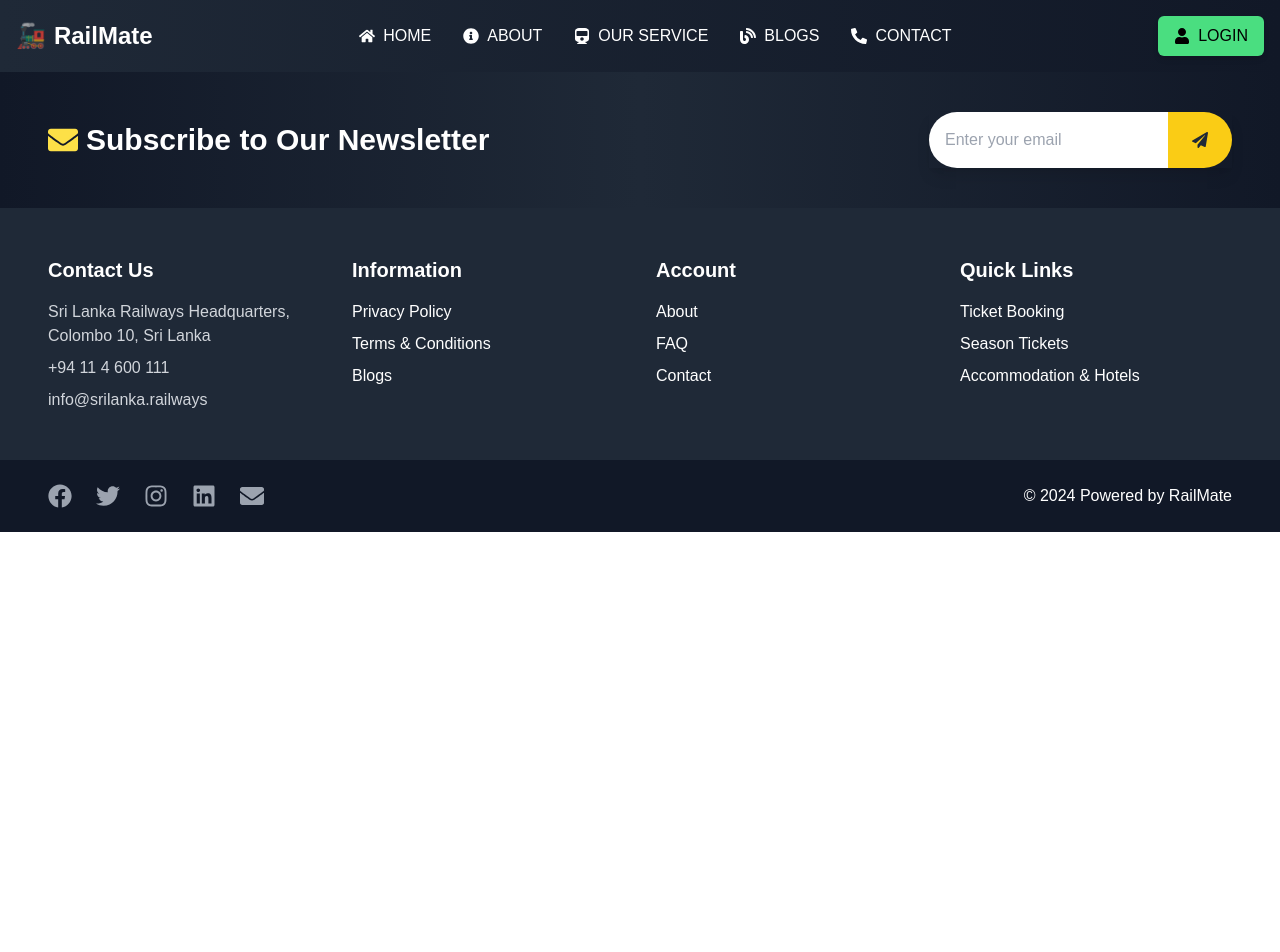
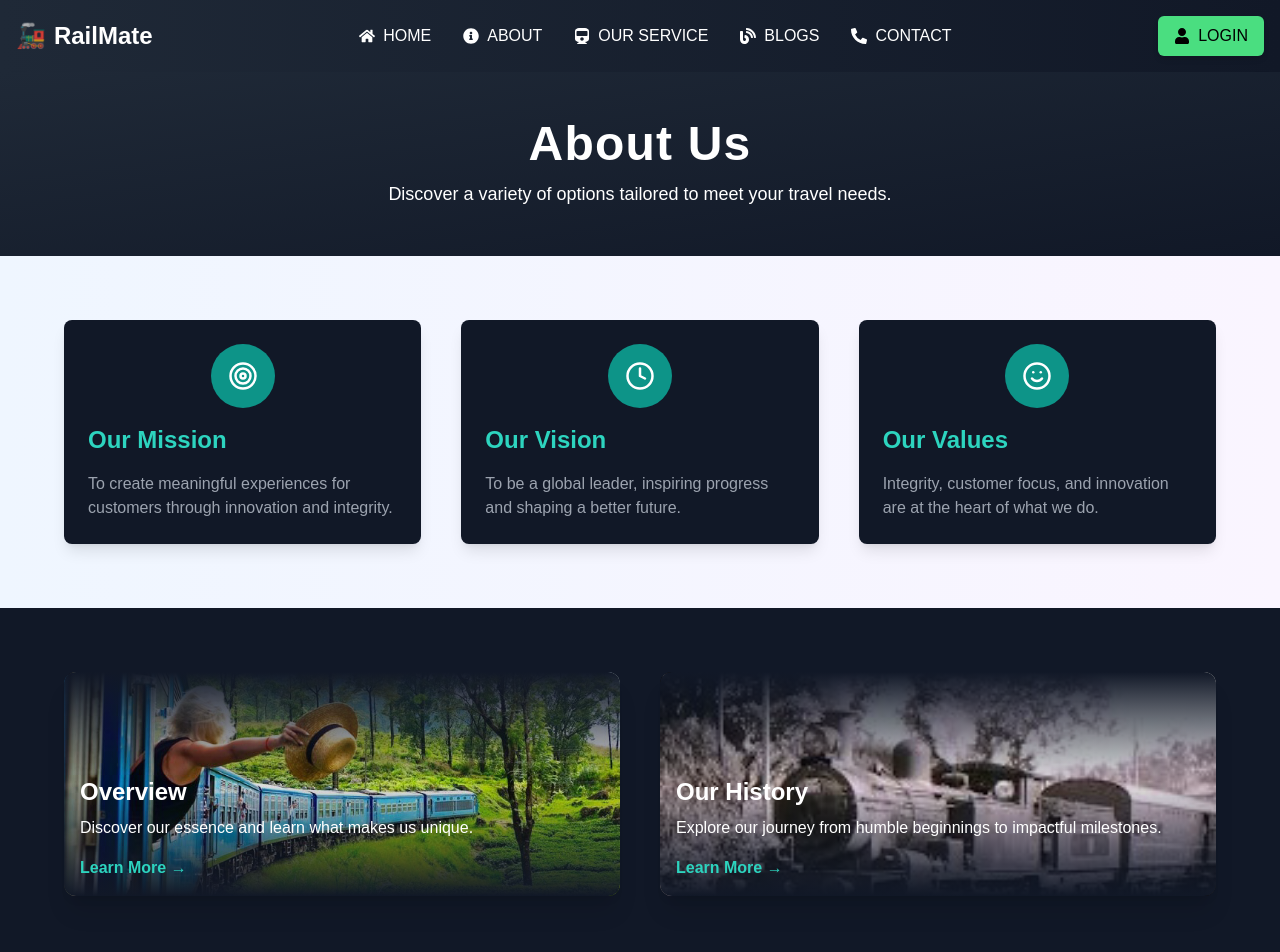
Before and after one commit to DeelakaLakpura/railway-web, a React (Create React App) app: page /about in a window 1280 px wide. Shown: the top 952 px of the page. Before the commit the page ends 800 px from the top, so only its background shows below. Built offline with nearby package versions, Linux system fonts and the light colour scheme.

Commit message:
initial commit

```diff
--- a/src/App.js
+++ b/src/App.js
@@ -9,6 +9,7 @@ import Home from './pages/Home';
 import Login from './pages/Login';
 import Contact from './pages/ContactUs';
 import BlogPage from './pages/BlogPage';
+import AboutUs from './pages/AboutUs';
 
 function App() {
   // Hook to get the current route
@@ -26,8 +27,8 @@ function App() {
         <Route path="blogs" element={<BlogPage />} />
         <Route path='login' element = {<Login />} />
         <Route path='contact' element = {<Contact />} />
+        <Route path='about' element = {<AboutUs />} />
       </Routes>
-      {/* Show Features only on the home page */}
       {location.pathname === '/' && <Features />}
       <Footer />
     </div>
--- /dev/null
+++ b/src/pages/AboutUs.jsx
@@ -0,0 +1,138 @@
+import React from "react";
+import { Link } from "react-router-dom";
+import { FiTarget, FiClock, FiSmile } from "react-icons/fi";
+import { motion } from "framer-motion";
+import a1 from "../images/about/ab.jpg";
+import a2 from "../images/about/history.jpg";
+
+const AboutUs = () => {
+  const sectionVariants = {
+    hidden: { opacity: 0, y: 50 },
+    visible: {
+      opacity: 1,
+      y: 0,
+      transition: {
+        delayChildren: 0.3,
+        staggerChildren: 0.2,
+      },
+    },
+  };
+
+  const itemVariants = {
+    hidden: { opacity: 0, y: 50 },
+    visible: { opacity: 1, y: 0 },
+  };
+
+  return (
+    <div className="min-h-screen bg-gradient-to-br from-gray-900 via-gray-800 to-black text-white">
+      {/* Header */}
+      <header className="py-12 bg-gradient-to-br from-gray-800 to-gray-900 text-center shadow-lg relative">
+        <motion.h1
+          className="text-5xl font-extrabold tracking-wide text-white"
+          initial={{ opacity: 0, scale: 0.8 }}
+          animate={{ opacity: 1, scale: 1 }}
+          transition={{ duration: 0.8 }}
+        >
+          About Us
+        </motion.h1>
+        <motion.p
+          className="text-lg mt-3 max-w-2xl mx-auto opacity-90"
+          initial={{ opacity: 0 }}
+          animate={{ opacity: 1 }}
+          transition={{ delay: 0.5 }}
+        >
+          Discover a variety of options tailored to meet your travel needs.
+        </motion.p>
+      </header>
+
+      {/* Highlights Section */}
+      <motion.section
+        className="relative py-16 bg-gradient-to-r from-blue-50 to-purple-50  px-6 md:px-16"
+        variants={sectionVariants}
+        initial="hidden"
+        whileInView="visible"
+      >
+        <div className="grid grid-cols-1 md:grid-cols-3 gap-10">
+          {[
+            {
+              icon: FiTarget,
+              title: "Our Mission",
+              description:
+                "To create meaningful experiences for customers through innovation and integrity.",
+            },
+            {
+              icon: FiClock,
+              title: "Our Vision",
+              description:
+                "To be a global leader, inspiring progress and shaping a better future.",
+            },
+            {
+              icon: FiSmile,
+              title: "Our Values",
+              description:
+                "Integrity, customer focus, and innovation are at the heart of what we do.",
+            },
+          ].map((highlight, index) => (
+            <motion.div
+              key={index}
+              className="p-6 bg-gray-900 rounded-lg shadow-lg hover:shadow-2xl transform hover:scale-105 transition duration-300"
+              variants={itemVariants}
+            >
+              <div className="flex items-center justify-center w-16 h-16 bg-teal-600 text-white rounded-full mx-auto mb-4">
+                <highlight.icon className="text-3xl" />
+              </div>
+              <h3 className="text-2xl font-bold text-teal-400">
+                {highlight.title}
+              </h3>
+              <p className="mt-4 text-gray-400">{highlight.description}</p>
+            </motion.div>
+          ))}
+        </div>
+      </motion.section>
+
+      {/* Cards Section */}
+      <section className="py-16 px-6 md:px-16 bg-gray-900">
+        <motion.div
+          className="grid grid-cols-1 md:grid-cols-2 gap-10"
+          variants={sectionVariants}
+          initial="hidden"
+          whileInView="visible"
+        >
+          {[
+            { img: a1, title: "Overview", link: "/overview" },
+            { img: a2, title: "Our History", link: "/history" },
+          ].map((card, index) => (
+            <motion.div
+              key={index}
+              className="relative bg-black group rounded-xl overflow-hidden shadow-xl hover:shadow-2xl transform hover:scale-105 transition duration-500"
+              variants={itemVariants}
+            >
+              <img
+                src={card.img}
+                alt={card.title}
+                className="w-full h-56 object-cover opacity-90 group-hover:opacity-70"
+              />
+              <div className="absolute inset-0 bg-gradient-to-t from-gray-900 via-transparent to-gray-900 group-hover:from-teal-700/60 transition duration-500"></div>
+              <div className="absolute bottom-4 left-4 text-white">
+                <h3 className="text-2xl font-bold">{card.title}</h3>
+                <p className="mt-2">
+                  {card.title === "Overview"
+                    ? "Discover our essence and learn what makes us unique."
+                    : "Explore our journey from humble beginnings to impactful milestones."}
+                </p>
+                <Link
+                  to={card.link}
+                  className="mt-4 inline-block text-teal-400 hover:text-teal-200 font-bold"
+                >
+                  Learn More →
+                </Link>
+              </div>
+            </motion.div>
+          ))}
+        </motion.div>
+      </section>
+    </div>
+  );
+};
+
+export default AboutUs;
--- a/src/pages/OurServices.jsx
+++ b/src/pages/OurServices.jsx
@@ -56,7 +56,6 @@ const services = [
 const OurServices = () => {
   return (
     <div className="min-h-screen bg-gradient-to-r from-blue-50 to-purple-50 relative text-white">
-      {/* Header Section */}
       <header className="py-12 bg-gradient-to-br from-gray-800 to-gray-900 text-center shadow-lg relative">
         <h1 className="text-5xl font-extrabold tracking-wide text-white">Our Services</h1>
         <p className="text-lg mt-3 max-w-2xl mx-auto opacity-90">
```
Also changed, not shown: src/images/about/ab.jpg (added), src/images/about/history.jpg (added).
